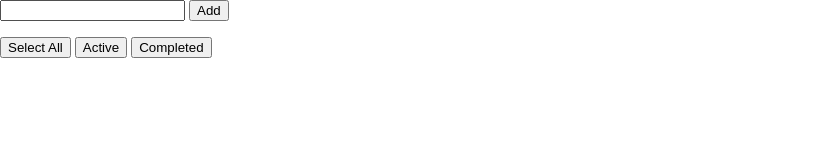
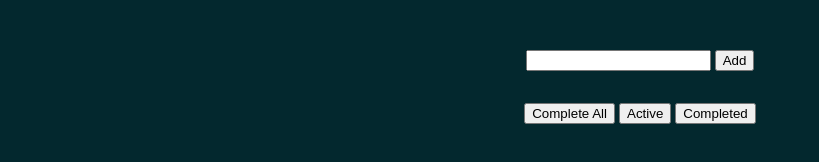
Before and after one commit to ozgrhn/Vanilla-JS-Projects, a plain HTML site: page todo-app/index.html in a window 1280 px wide. Shown: the whole page, without its empty margins (0-819 px from the left). Drawn offline with Linux system fonts and the light colour scheme.

Commit message:
visual editing

```diff
--- a/todo-app/app.js
+++ b/todo-app/app.js
@@ -1,6 +1,7 @@
 const input = document.getElementById("to-do");
 const addButton = document.getElementById("add-btn");
 const list = document.querySelector("ul");
+const completeAll = document.getElementById("complete-all")
 
 function addTask() {
   const text = input.value.trim();
@@ -56,3 +57,11 @@ list.addEventListener("click", (e) => {
     }
   }
 })
+
+completeAll.addEventListener("click", () => {
+  const checkboxes = list.querySelectorAll("input.toggle");
+  checkboxes.forEach((checkbox) => {
+    checkbox.checked = true;
+    checkbox.closest("li").classList.add("done");
+  })
+})
--- a/todo-app/index.html
+++ b/todo-app/index.html
@@ -7,14 +7,14 @@
     <link rel="stylesheet" href="style.css">
 </head>
 <body>
-    <div>
+    <div class="container">
         <div>
             <input type="text" id="to-do">
             <button id="add-btn">Add</button>
         </div>
         <ul></ul>
         <div>
-            <button>Select All</button>
+            <button id="complete-all">Complete All</button>
             <button>Active</button>
             <button>Completed</button>
         </div>
--- a/todo-app/style.css
+++ b/todo-app/style.css
@@ -1,7 +1,20 @@
+html, body {
+    height: 100%;
+    margin: 0;
+}
+
 body {
+    min-height: 100vh;
+    min-width: 100vh;
+    background-color: #03282e;
+}
+
+.container {
+    margin-top: 50px;
+    height: 100%;
     display: flex;
-    margin: 0;
-    padding: 0;
+    flex-direction: column;
+    align-items: center;
 }
 
 .done {
```
